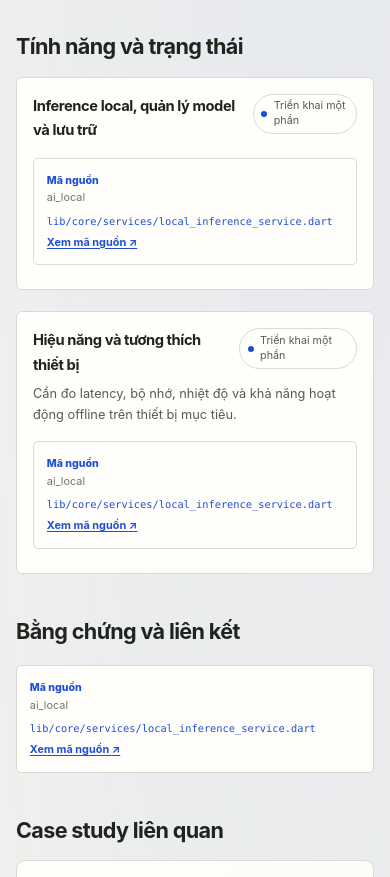
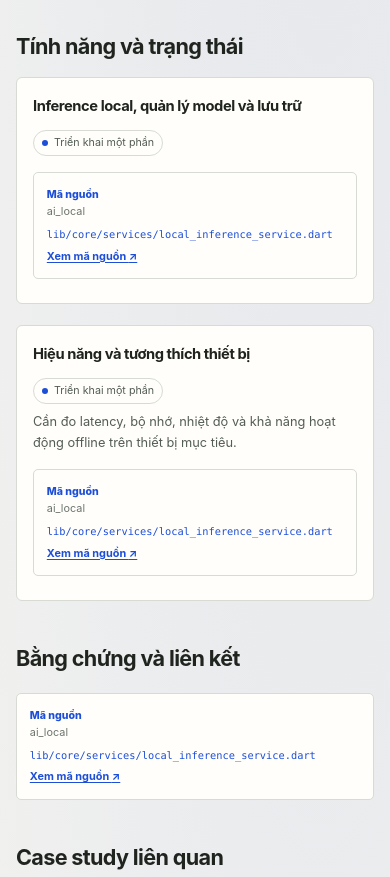
Before and after one commit to daovanhung-dev/portfolio, an Astro site: page /portfolio/projects/ai-local-inference in a window 390 px wide. Shown: the part 1508-2385 px from the top of the page. Built offline with nearby package versions, Linux system fonts and the light colour scheme; Astro itself is replaced by a stand-in of ours.

Commit message:
fix: prevent feature rows from overflowing mobile layout
Stabilize responsive viewport checks and allow long feature rows to wrap on mobile.

```diff
--- a/src/styles/global.css
+++ b/src/styles/global.css
@@ -480,11 +480,14 @@ body:has(.experience-detail-hero) > .ambient-player {
 .feature-list,
 .principle-list,
 .timeline-list { display: grid; gap: .8rem; margin: 0; padding: 0; list-style: none; }
+.feature-list { min-width: 0; grid-template-columns: minmax(0, 1fr); }
 .feature-row,
 .principle-card { padding: 1rem; border: 1px solid var(--line); border-radius: 6px; background: var(--surface); }
-.feature-row__top { display: flex; justify-content: space-between; gap: .75rem; align-items: start; }
+.feature-row { min-width: 0; }
+.feature-row__top { display: flex; min-width: 0; flex-wrap: wrap; justify-content: space-between; gap: .75rem; align-items: start; }
 .feature-row h3,
 .principle-card h3 { margin: 0; font-size: .92rem; }
+.feature-row h3 { min-width: 0; overflow-wrap: anywhere; }
 .feature-row p,
 .principle-card p { margin: .4rem 0 0; color: var(--muted); font-size: .8rem; }
 .evidence-list { display: grid; gap: .7rem; margin: 1rem 0 0; padding: 0; list-style: none; }
```
Also changed, not shown: e2e/portfolio.spec.ts (+30 -4 lines).
